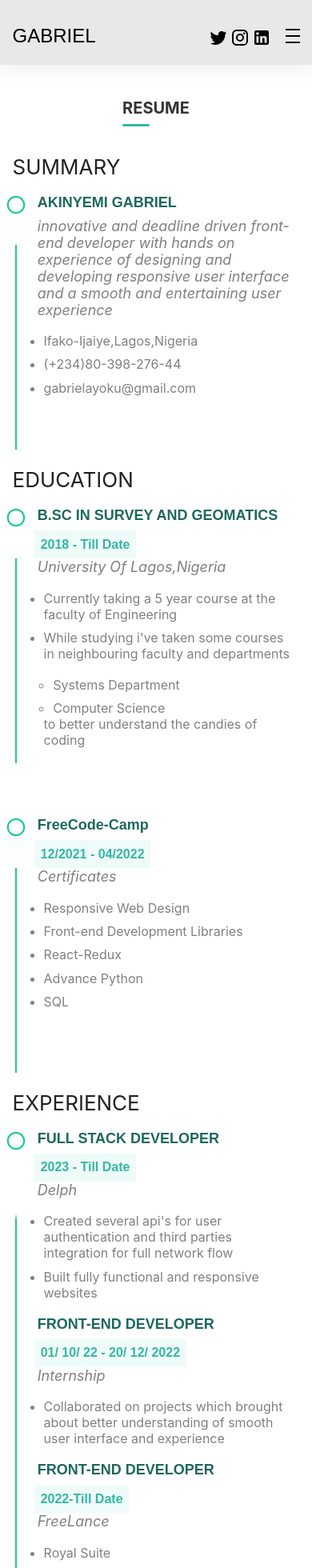
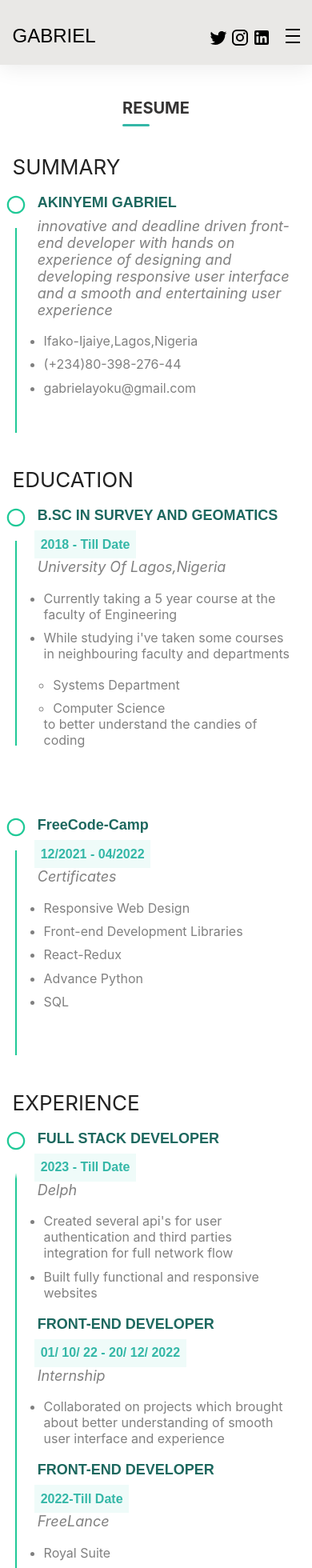
Before and after one commit to Akinyemi04/Portfolio, a React (Create React App) app: page /resume in a window 390 px wide. Shown: the top 1960 px of the page at 80% size. Built offline with nearby package versions, Linux system fonts and the light colour scheme.

Commit message:
fixed portfolio responsiveness

```diff
--- a/src/App.css
+++ b/src/App.css
@@ -660,7 +660,6 @@ header .icon .MuiSvgIcon-root:hover {
     left: -1vw;
   }
   .resumex main section .icon {
-    top: 21.2vh;
     transform: rotate(90deg) scaleX(16);
     left: -1vw;
   }
@@ -676,4 +675,7 @@ header .icon .MuiSvgIcon-root:hover {
   .resumex main .three {
     order: 4;
   }
+  .resumex main .three section .icon {
+    top: 40.8vh;
+  }
 }/*# sourceMappingURL=App.css.map */
--- a/src/App.scss
+++ b/src/App.scss
@@ -712,7 +712,6 @@ header{
           left: -1vw;
         }
         .icon{
-          top: 21.2vh;
           transform: rotate(90deg) scaleX(16);
           left: -1vw;
         }
@@ -728,6 +727,11 @@ header{
       }
       .three{
         order: 4;
+        section{
+          .icon{
+            top: 40.8vh;
+          }
+        }
       }
     }
   }
```
Also changed, not shown: 1 other file (tests, documents, lock files or other folders).
